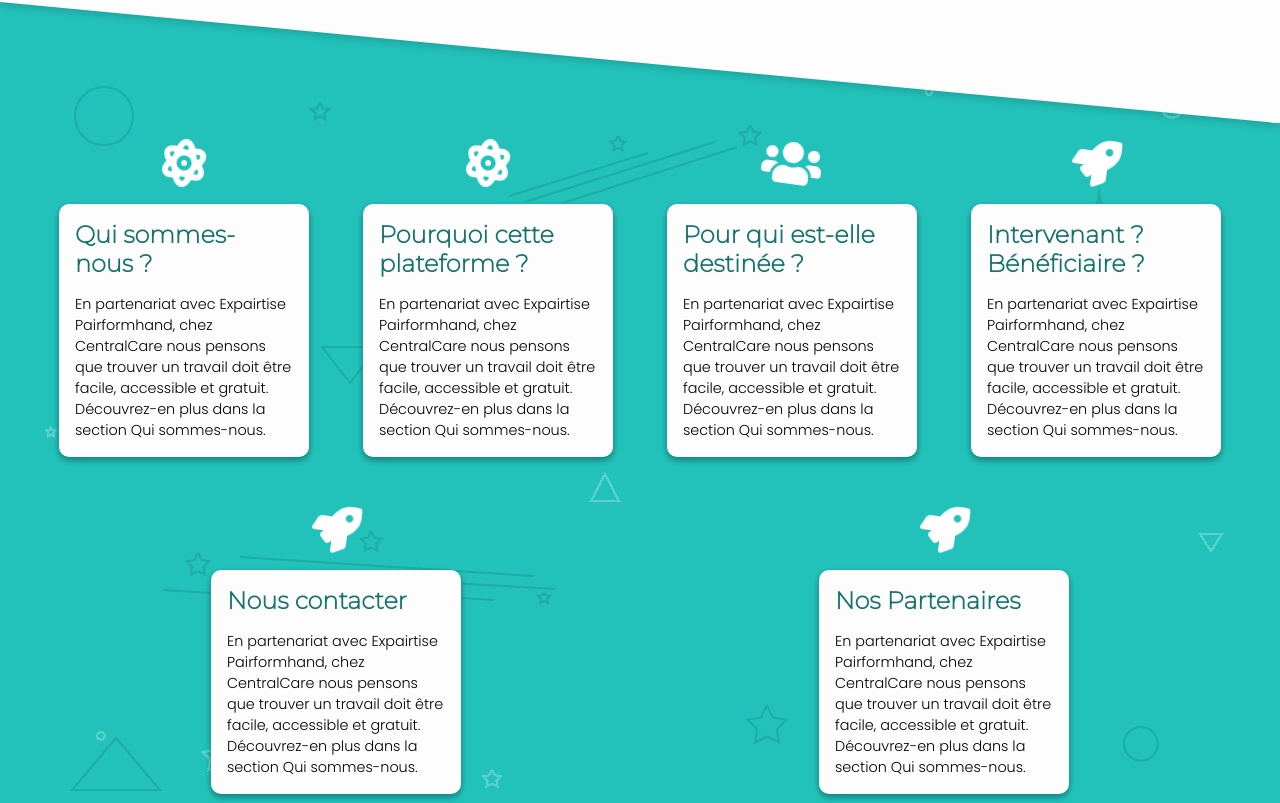
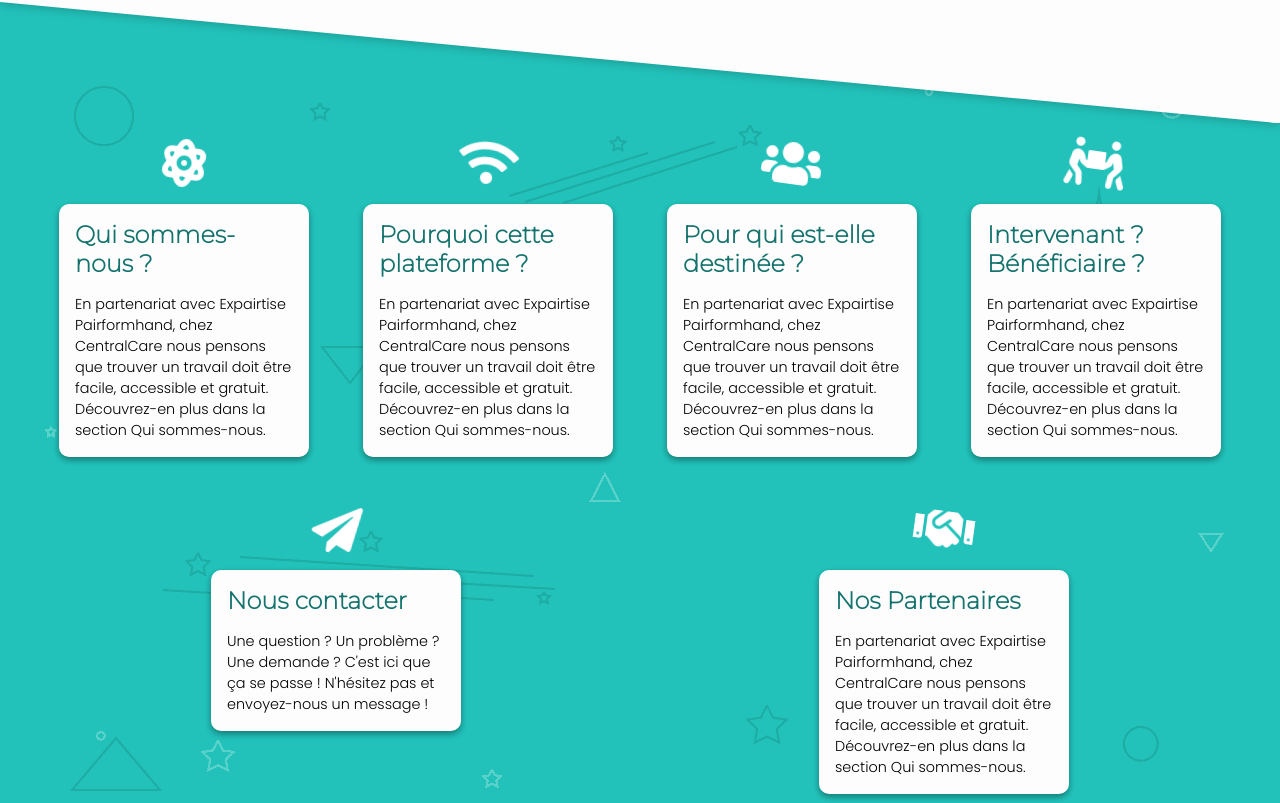
Before and after one commit to devbw/CentralCareClient, a React (Create React App) app: page / in a window 1280 px wide. Shown: the part 1057-1860 px from the top of the page. Built offline with nearby package versions, Linux system fonts and the light colour scheme.

Commit message:
continue technical logic with cookies and user interaction

```diff
--- a/src/components/Log/Signin.js
+++ b/src/components/Log/Signin.js
@@ -1,4 +1,5 @@
 import React, {useState} from 'react';
+import { useHistory } from "react-router-dom"
 import axios from 'axios';
 import validator from "validator";
 import Error from "../errors/Error";
@@ -9,6 +10,7 @@
   const [password, setPassword] = useState("");
   const [error, setError] = useState("");
   const [showError, setShowError] = useState(false);
+  const history = useHistory();
 
   const login = (e) => {
     e.preventDefault();
@@ -23,6 +25,9 @@
     })
     .then((res) => {
       Cookies.set('token', res.data.jwt, {expires: 14});
+    })
+    .then(() => {
+      history.push('/annonces');
     })
     .catch((error) => {
       setError(error.response.data.message[0].messages[0].message);
--- a/src/pages/Accueil.js
+++ b/src/pages/Accueil.js
@@ -54,7 +54,7 @@
           </div>
         </div>
         <div className="home-info">
-          <i className="fas fa-atom"></i>
+          <i className="fas fa-wifi"></i>
           <div className="home-card">
             <h3>Pourquoi cette plateforme ?</h3>
             <p>
@@ -76,7 +76,7 @@
           </div>
         </div>
         <div className="home-info">
-          <i className="fas fa-rocket"></i>
+          <i className="fas fa-people-carry"></i>
           <div className="home-card">
             <h3>Intervenant ? Bénéficiaire ?</h3>
             <p>
@@ -87,18 +87,17 @@
           </div>
         </div>
         <div className="home-info">
-          <i className="fas fa-rocket"></i>
+          <i className="fas fa-paper-plane"></i>
           <div className="home-card">
             <h3>Nous contacter</h3>
             <p>
-              En partenariat avec Expairtise Pairformhand, chez CentralCare nous
-              pensons que trouver un travail doit être facile, accessible et
-              gratuit. Découvrez-en plus dans la section Qui sommes-nous.
+              Une question ? Un problème ? Une demande ?
+              C'est ici que ça se passe ! N'hésitez pas et envoyez-nous un message !
             </p>
           </div>
         </div>
         <div className="home-info">
-          <i className="fas fa-rocket"></i>
+        <i className="fas fa-handshake"></i>
           <div className="home-card">
             <h3>Nos Partenaires</h3>
             <p>
```
